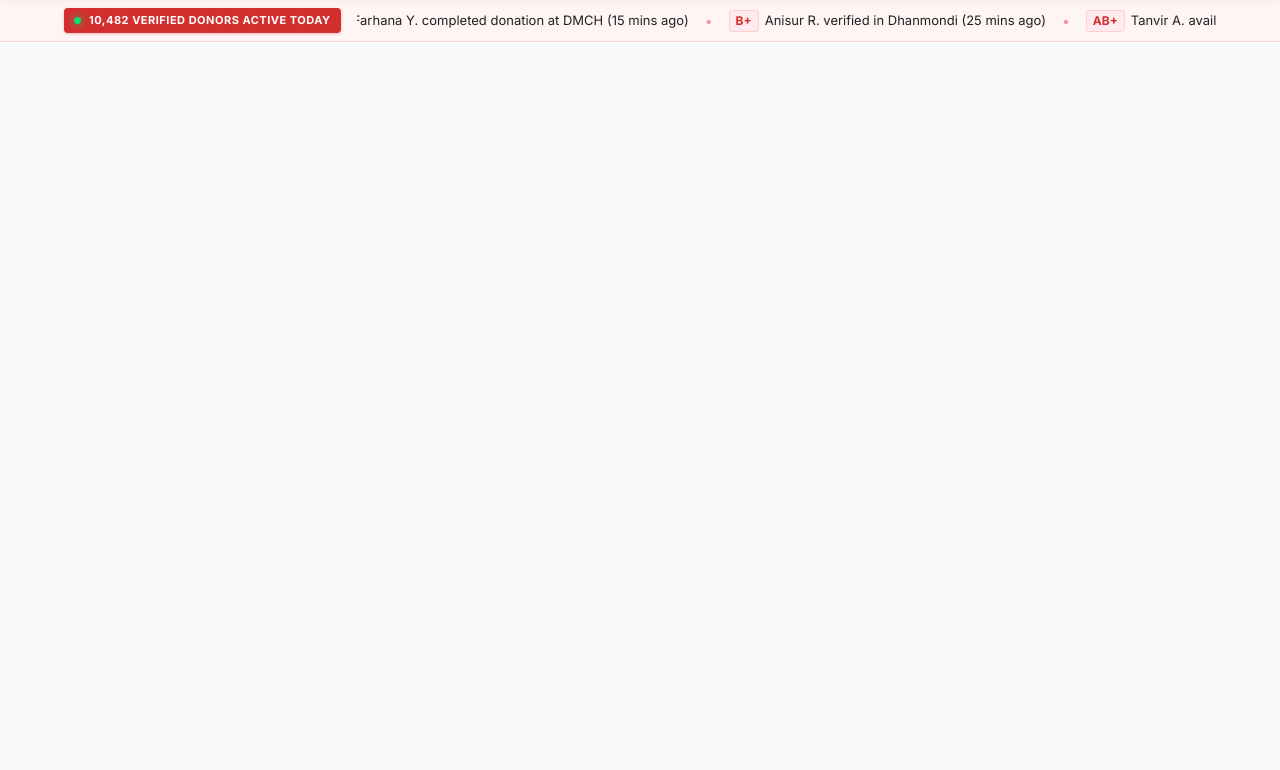
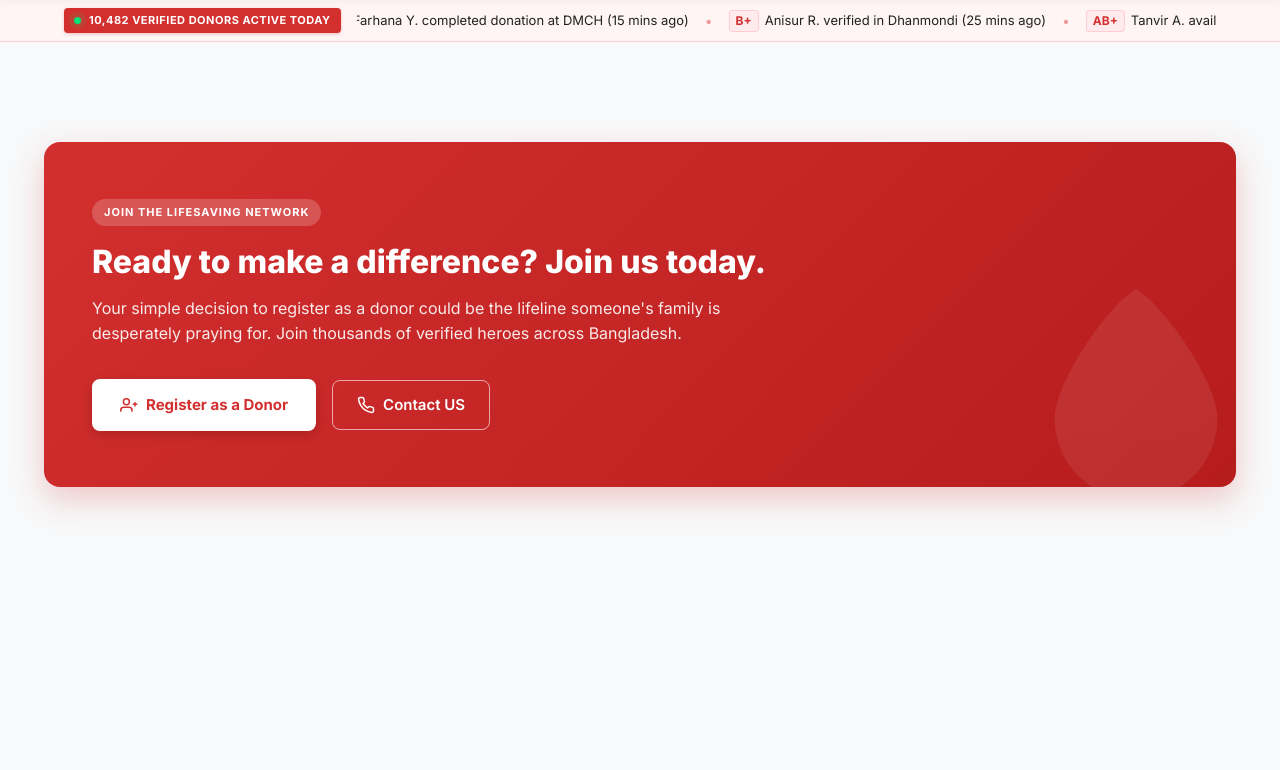
Before and after one commit to sowr0v/Smart-Blood-Donor-System-, a FastAPI app: page / in a window 1280 px wide. Shown: the part 72-842 px from the top of the page. Run offline with FastAPI, Linux system fonts and the light colour scheme.

Commit message:
Initial commit to main

```diff
--- a/static/css/style.css
+++ b/static/css/style.css
@@ -403,3 +403,157 @@ body {
     font-size: 12px;
   }
 }
+/* ================= SBDS-08: CALL-TO-ACTION JOIN BANNER ================= */
+.join-banner-section {
+  padding: 60px 24px;
+  background-color: var(--bg-page);
+}
+
+.join-banner-container {
+  max-width: 1200px;
+  margin: 0 auto;
+}
+
+.join-banner-card {
+  position: relative;
+  background: linear-gradient(135deg, var(--primary-red) 0%, var(--primary-dark) 100%);
+  border-radius: 16px;
+  padding: 56px 48px;
+  color: #FFFFFF;
+  overflow: hidden;
+  box-shadow: 0 12px 32px rgba(211, 47, 47, 0.25);
+}
+
+/* Watermark Background Graphic */
+.banner-watermark {
+  position: absolute;
+  right: -30px;
+  bottom: -40px;
+  width: 260px;
+  height: 260px;
+  opacity: 0.08;
+  color: #FFFFFF;
+  pointer-events: none;
+}
+
+.banner-watermark svg {
+  width: 100%;
+  height: 100%;
+}
+
+.join-banner-content {
+  position: relative;
+  z-index: 1;
+  max-width: 720px;
+}
+
+.banner-badge {
+  display: inline-block;
+  background-color: rgba(255, 255, 255, 0.2);
+  color: #FFFFFF;
+  font-size: 11px;
+  font-weight: 700;
+  letter-spacing: 1px;
+  padding: 5px 12px;
+  border-radius: 20px;
+  margin-bottom: 16px;
+  backdrop-filter: blur(4px);
+}
+
+.banner-heading {
+  font-size: 32px;
+  font-weight: 800;
+  line-height: 1.25;
+  margin-bottom: 14px;
+  color: #FFFFFF;
+}
+
+.banner-subtext {
+  font-size: 16px;
+  line-height: 1.6;
+  color: rgba(255, 255, 255, 0.9);
+  margin-bottom: 32px;
+}
+
+/* Button Group */
+.banner-action-group {
+  display: flex;
+  align-items: center;
+  gap: 16px;
+  flex-wrap: wrap;
+}
+
+.btn-icon {
+  width: 18px;
+  height: 18px;
+  margin-right: 8px;
+}
+
+.btn-banner-primary {
+  background-color: #FFFFFF;
+  color: var(--primary-red);
+  padding: 13px 26px;
+  font-size: 15px;
+  font-weight: 700;
+  border-radius: 8px;
+  border: 2px solid #FFFFFF;
+  transition: all var(--transition-speed);
+  box-shadow: 0 4px 12px rgba(0, 0, 0, 0.15);
+}
+
+.btn-banner-primary:hover {
+  background-color: #FFF5F5;
+  transform: translateY(-2px);
+  box-shadow: 0 6px 16px rgba(0, 0, 0, 0.2);
+}
+
+.btn-banner-secondary {
+  background-color: transparent;
+  color: #FFFFFF;
+  padding: 13px 24px;
+  font-size: 15px;
+  font-weight: 600;
+  border-radius: 8px;
+  border: 1.5px solid rgba(255, 255, 255, 0.6);
+  transition: all var(--transition-speed);
+}
+
+.btn-banner-secondary:hover {
+  border-color: #FFFFFF;
+  background-color: rgba(255, 255, 255, 0.1);
+  transform: translateY(-2px);
+}
+
+/* Responsive Breakpoints */
+@media (max-width: 768px) {
+  .join-banner-card {
+    padding: 36px 24px;
+  }
+
+  .banner-heading {
+    font-size: 24px;
+  }
+
+  .banner-subtext {
+    font-size: 14px;
+    margin-bottom: 24px;
+  }
+
+  .banner-action-group {
+    flex-direction: column;
+    width: 100%;
+  }
+
+  .btn-banner-primary,
+  .btn-banner-secondary {
+    width: 100%;
+    justify-content: center;
+  }
+
+  .banner-watermark {
+    width: 180px;
+    height: 180px;
+    right: -20px;
+    bottom: -20px;
+  }
+}
--- a/templates/index.html
+++ b/templates/index.html
@@ -113,6 +113,50 @@
   </section>
   <!-- ================= MAIN BODY SHELL CONTAINER ================= -->
   <main class="main-shell" id="main-content">
+
+    <!-- ================= SBDS-08: CALL-TO-ACTION JOIN BANNER ================= -->
+  <section class="join-banner-section" aria-labelledby="join-banner-title">
+    <div class="join-banner-container">
+      <div class="join-banner-card">
+
+        <!-- Decorative Blood Drop Watermark Icon -->
+        <div class="banner-watermark" aria-hidden="true">
+          <svg viewBox="0 0 24 24" fill="currentColor">
+            <path d="M12 21.5C16.1421 21.5 19.5 18.1421 19.5 14C19.5 10.5 14.5 3.5 12 2C9.5 3.5 4.5 10.5 4.5 14C4.5 18.1421 7.85786 21.5 12 21.5Z"/>
+          </svg>
+        </div>
+
+        <div class="join-banner-content">
+          <span class="banner-badge">JOIN THE LIFESAVING NETWORK</span>
+          <h2 id="join-banner-title" class="banner-heading">
+            Ready to make a difference? Join us today.
+          </h2>
+          <p class="banner-subtext">
+            Your simple decision to register as a donor could be the lifeline someone's family is desperately praying for. Join thousands of verified heroes across Bangladesh.
+          </p>
+
+          <div class="banner-action-group">
+            <a href="/auth/register?role=donor" class="btn btn-banner-primary">
+              <svg class="btn-icon" viewBox="0 0 24 24" fill="none" stroke="currentColor" stroke-width="2">
+                <path d="M16 21v-2a4 4 0 0 0-4-4H5a4 4 0 0 0-4 4v2"/>
+                <circle cx="8.5" cy="7.5" r="4"/>
+                <line x1="20" y1="8" x2="20" y2="14"/>
+                <line x1="23" y1="11" x2="17" y2="11"/>
+              </svg>
+              Register as a Donor
+            </a>
+            <a href="tel:10666" class="btn btn-banner-secondary">
+              <svg class="btn-icon" viewBox="0 0 24 24" fill="none" stroke="currentColor" stroke-width="2">
+                <path d="M22 16.92v3a2 2 0 0 1-2.18 2 19.79 19.79 0 0 1-8.63-3.07 19.5 19.5 0 0 1-6-6 19.79 19.79 0 0 1-3.07-8.67A2 2 0 0 1 4.11 2h3a2 2 0 0 1 2 1.72 12.84 12.84 0 0 0 .7 2.81 2 2 0 0 1-.45 2.11L8.09 9.91a16 16 0 0 0 6 6l1.27-1.27a2 2 0 0 1 2.11-.45 12.84 12.84 0 0 0 2.81.7A2 2 0 0 1 22 16.92z"/>
+              </svg>
+              Contact US
+            </a>
+          </div>
+        </div>
+
+      </div>
+    </div>
+  </section>
     <div class="container placeholder-content">
 
 
```
